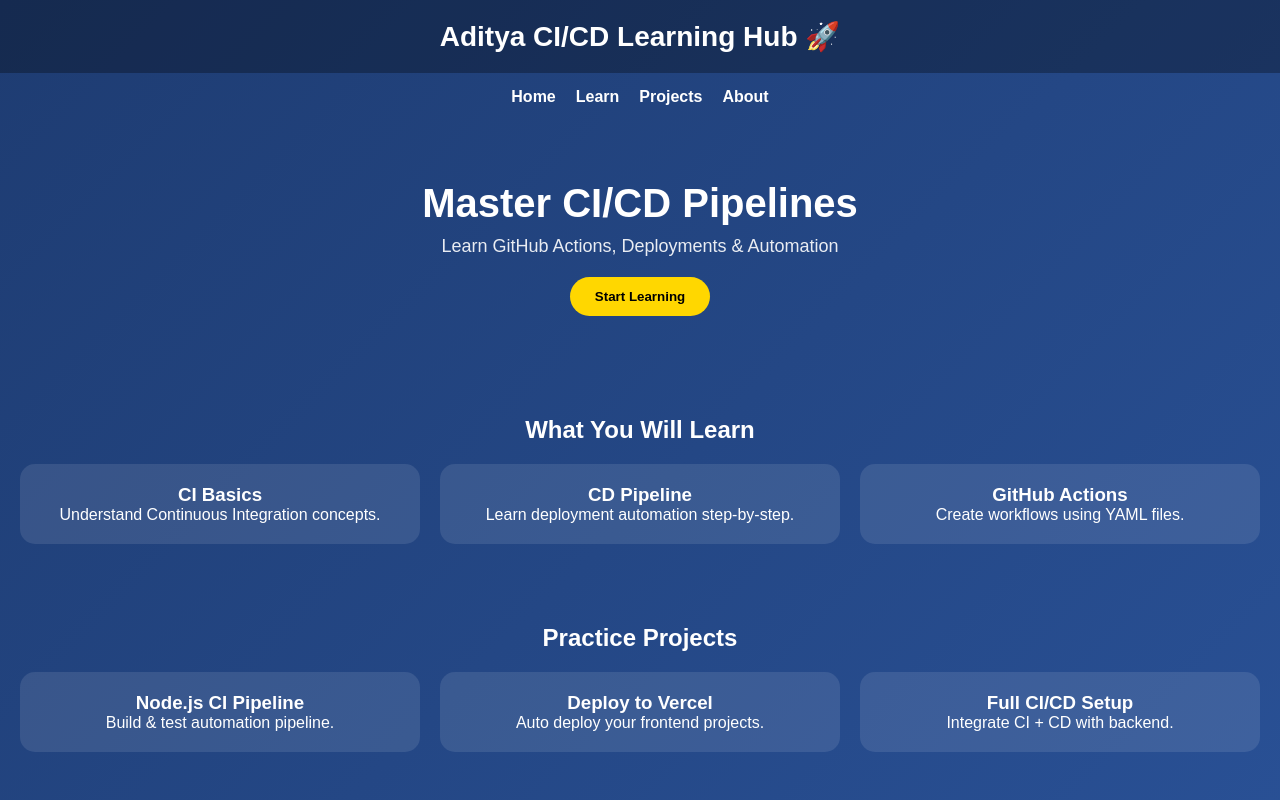
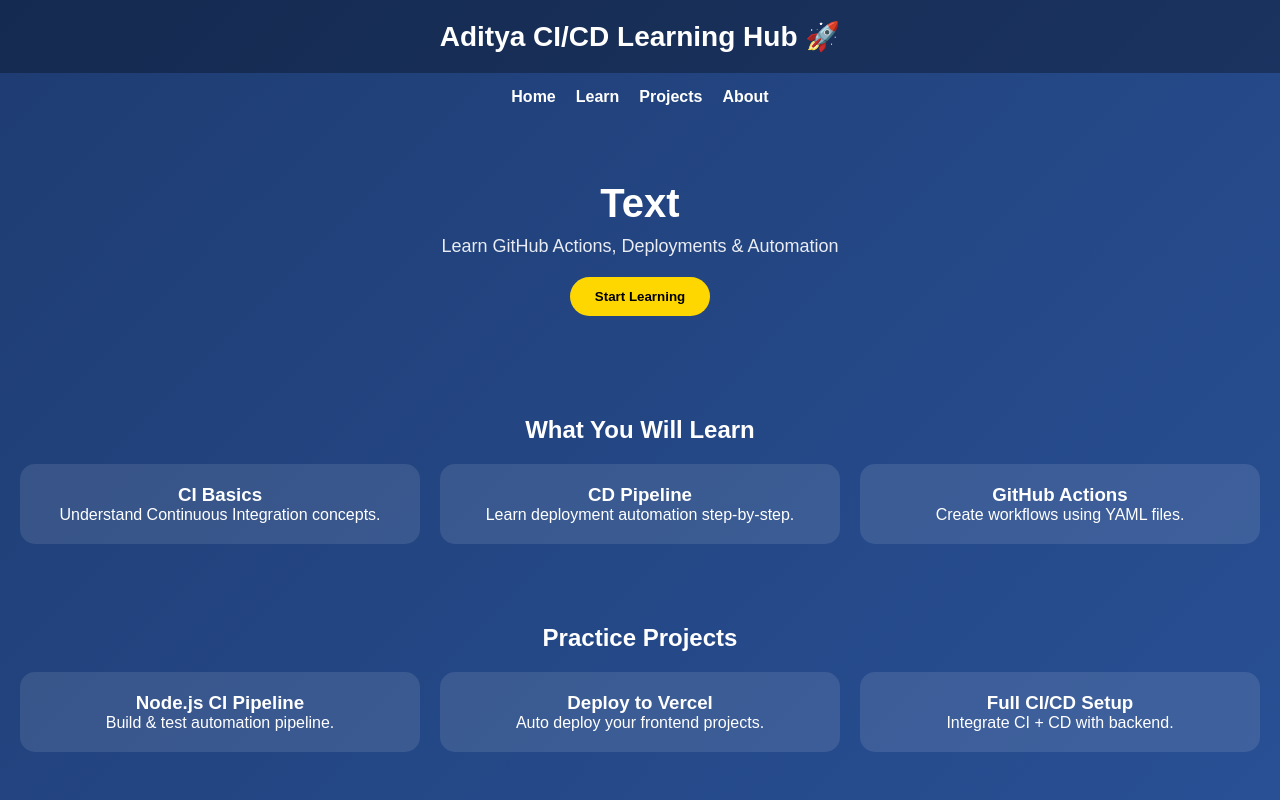
Before and after one commit to adityayadav176/DeployCiCd, a plain HTML site: page index.html in a window 1280 px wide. Shown: the top 800 px of the page. Drawn offline with Linux system fonts and the light colour scheme.

Commit message:
Text CiCd

```diff
--- a/index.html
+++ b/index.html
@@ -101,7 +101,7 @@
 </nav>
 
 <section class="hero">
-  <h1>Master CI/CD Pipelines</h1>
+  <h1>Text</h1>
   <p>Learn GitHub Actions, Deployments & Automation</p>
   <button class="btn" onclick="scrollToSection()">Start Learning</button>
 </section>
```
